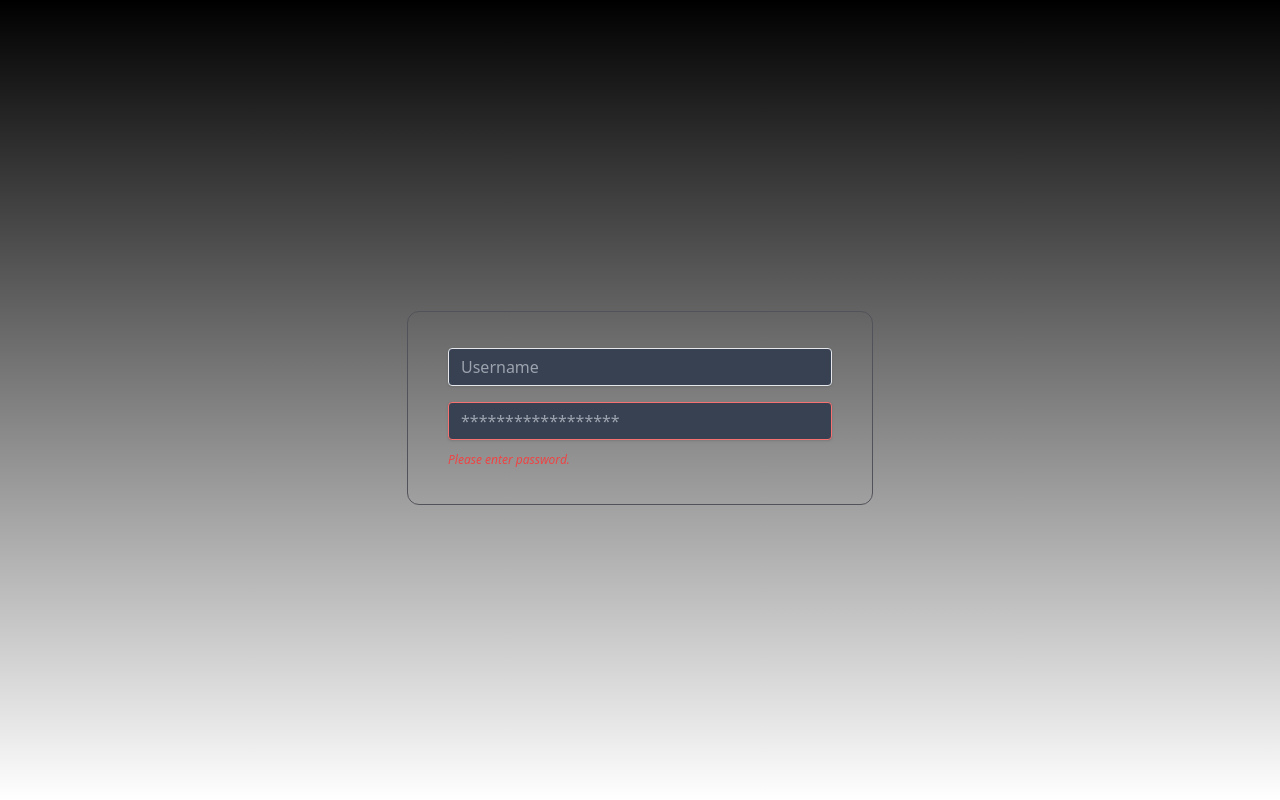
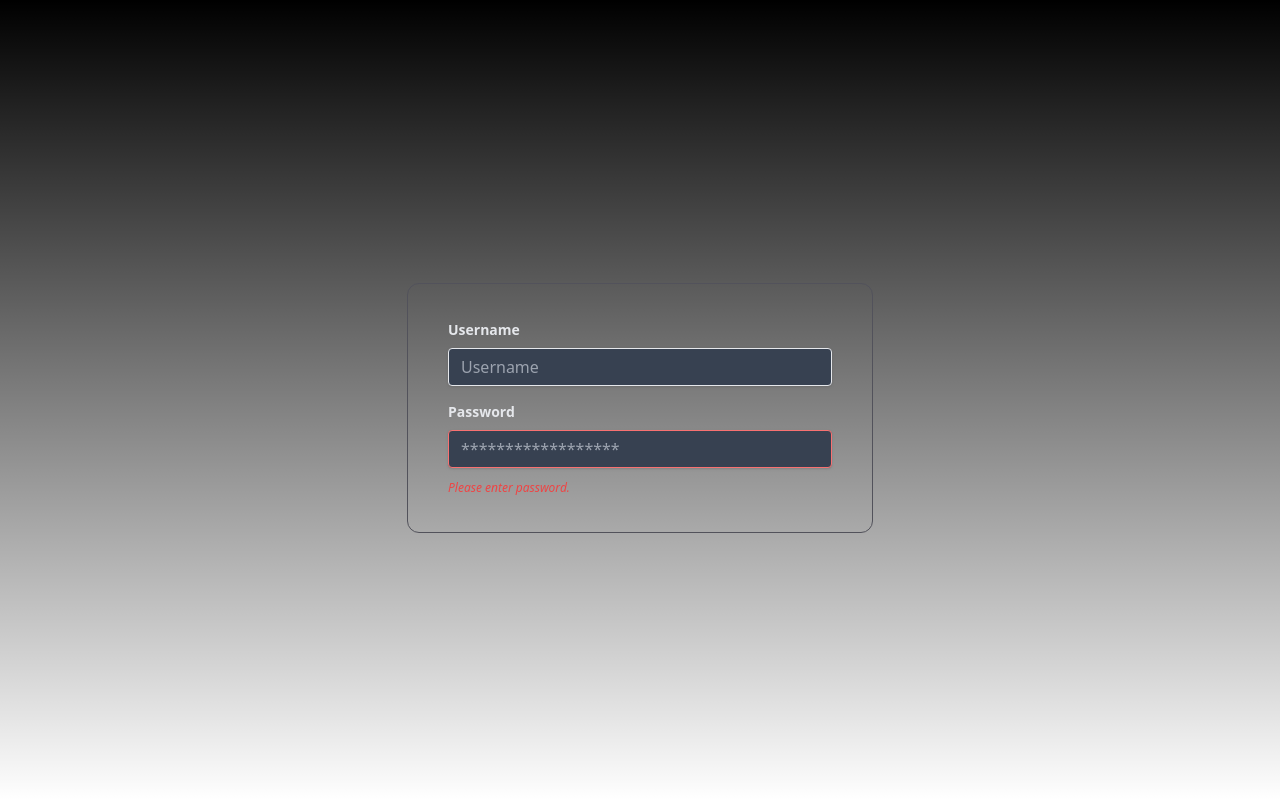
Before and after one commit to Miguel-ectil/portfolio, a Next.js app: page /login in a window 1280 px wide. Built offline with nearby package versions, Linux system fonts and the light colour scheme; no server answers.

Commit message:
[ADD UPD] Adicionando as labels dosinputs e estilizando elas

```diff
--- a/src/app/login/page.tsx
+++ b/src/app/login/page.tsx
@@ -48,11 +48,15 @@ export default function Login() {
         >
 
           <div className="mt-6 mb-4">
-
+            <label className="block text-gray-200 text-sm font-bold mb-2">
+                Username
+            </label>
             <input className="shadow bg-gray-700 leading-tight appearance-none border rounded lg:w-80 xl:w-96 py-2 px-3 text-white focus:outline-none focus:shadow-outline" id="username" type="text" placeholder="Username" />
           </div>
           <div className="mb-6">
-
+            <label className="block text-gray-200 text-sm font-bold mb-2" >
+                Password
+            </label>
             <input className="shadow appearance-none border bg-gray-700  border-red-400 rounded lg:w-80 xl:w-96 py-2 px-3 text-gray-200 mb-3 leading-tight focus:outline-none focus:shadow-outline" id="password" type="password" placeholder="******************" />
             <p className="text-red-500 text-xs italic">Please enter password.</p>
           </div>
```
